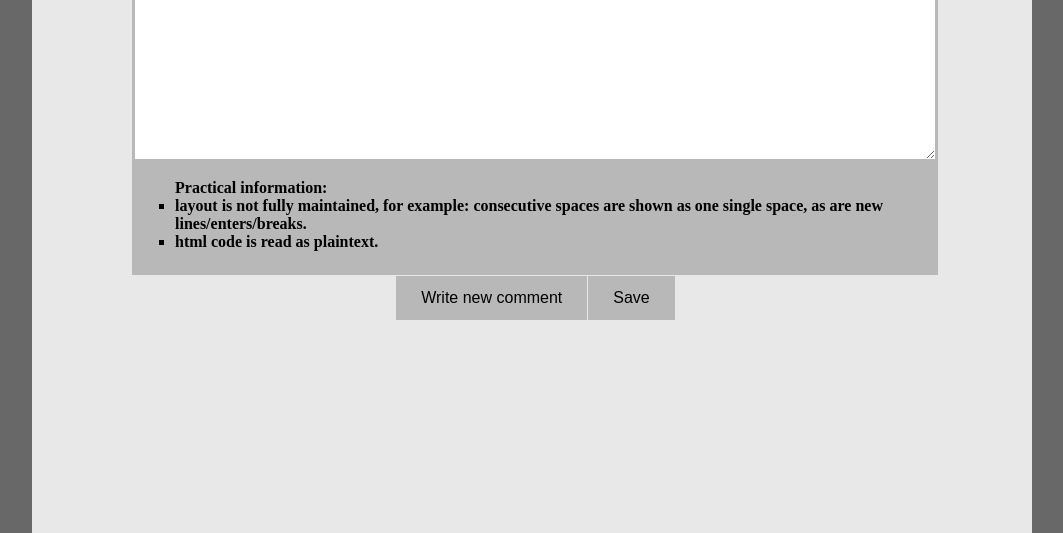
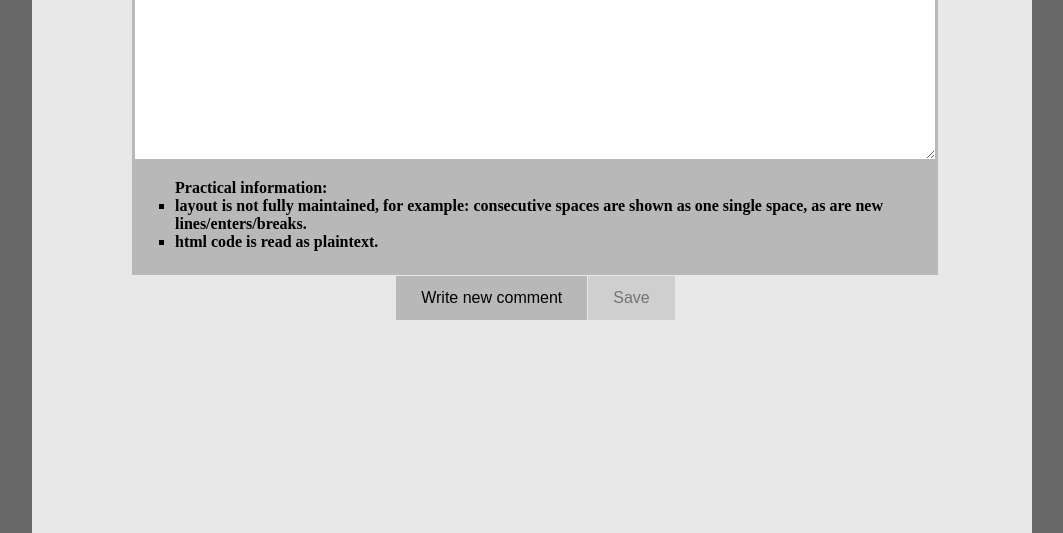
Before and after one commit to DZ84/philo-b, a Django app: template philo-b/philo-b/templates/blog/post.html in a window 1280 px wide. Shown: the part 287-820 px from the top of the page, without its empty margins (108-1171 px from the left). Run offline with Django 3.2, Linux system fonts and the light colour scheme; the template is opened without the code that fills it: values that come from a table or form of the project are taken from there, others are empty.

Commit message:
commit before rehaul

```diff
--- a/philo-b/philo-b/templates/blog/post.html
+++ b/philo-b/philo-b/templates/blog/post.html
@@ -300,7 +300,7 @@
 				onclick="return show_comments_form('comment-new')">
 					<button class="reply">Write new comment</button></a>
 				<!--button class="save disabled" onclick="submit_form();">Save</button-->
-				<button class="save" id="save-enabled">Save</button>
+				<button class="save disabled" id="save-enabled">Save</button>
 			</div>
 
 		</div>
```
